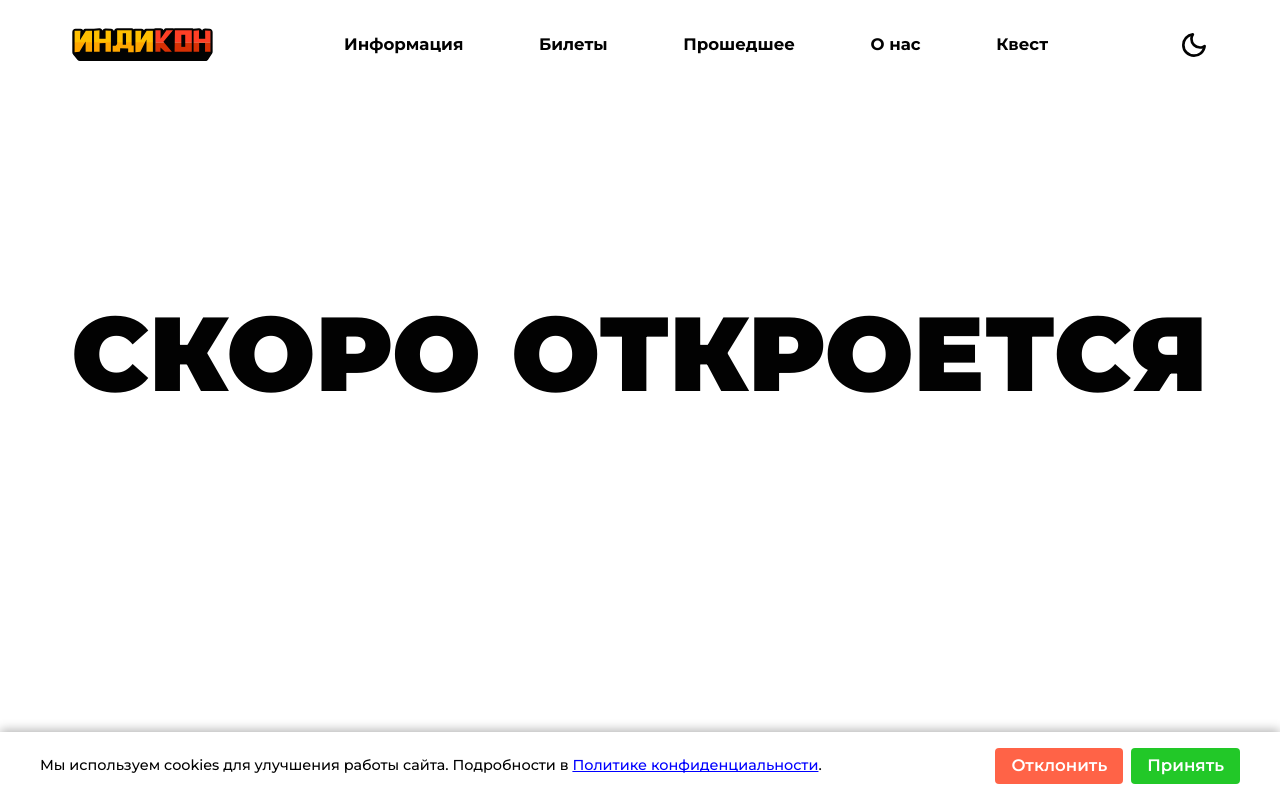
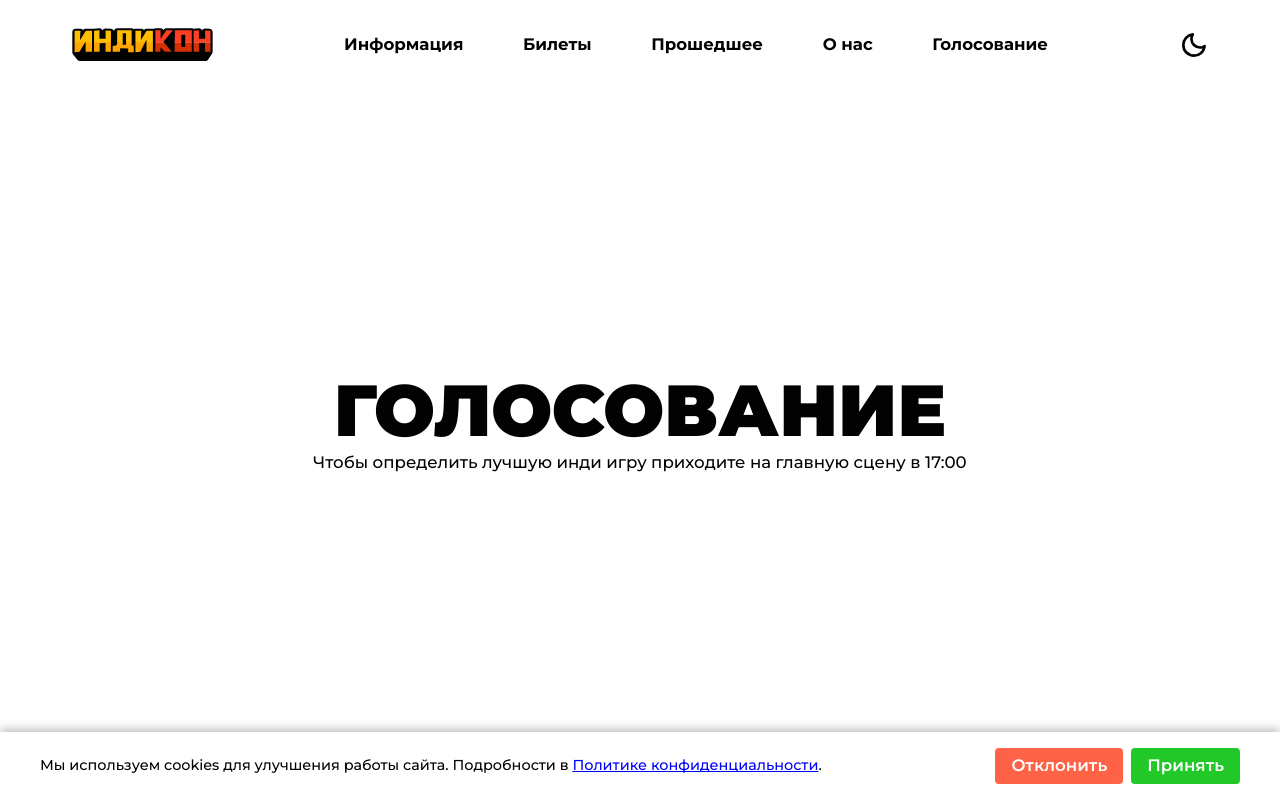
Before and after one commit to MixelTeWork/indiecon, a SvelteKit app: page /quest in a window 1280 px wide. Shown: the top 800 px of the page. Built offline with nearby package versions, Linux system fonts and the light colour scheme; no server answers.

Commit message:
update data

```diff
--- a/src/lib/components/Header.svelte
+++ b/src/lib/components/Header.svelte
@@ -16,7 +16,7 @@
 		{ name: "Билеты", href: resolve("/tickets") },
 		{ name: "Прошедшее", href: resolve("/past_festivals") },
 		{ name: "О нас", href: resolve("/about") },
-		{ name: "Квест", href: resolve("/quest") },
+		{ name: "Голосование", href: resolve("/quest") },
 	];
 </script>
 
--- a/src/routes/quest/+page.svelte
+++ b/src/routes/quest/+page.svelte
@@ -3,22 +3,28 @@
 </script>
 
 <svelte:head>
-	<title>{getTitle("Квест")}</title>
+	<title>{getTitle("Голосование")}</title>
 </svelte:head>
 
-<h1 class="h1">Скоро откроется</h1>
+<section>
+	<h1 class="h2">Голосование</h1>
+	<p>Чтобы определить лучшую инди игру приходите на главную сцену в 17:00</p>
+</section>
 
 <style>
-	h1 {
+	section {
 		margin-bottom: clamp(10rem, -3.5rem + 36vw, 28rem);
 		background-color: var(--theme-main-bg);
 		color: var(--theme-main-text);
 		transition: var(--theme-transition);
-		height: 5em;
+		height: calc(100dvh - var(--header-height) - 3em);
 		text-align: center;
 		display: flex;
+		flex-direction: column;
 		align-items: center;
 		justify-content: center;
+	}
+	h1 {
 		text-transform: uppercase;
 	}
 </style>
--- a/src/routes/tickets/Tickets.svelte
+++ b/src/routes/tickets/Tickets.svelte
@@ -21,7 +21,6 @@
 				"Вход на мероприятие",
 				"Физическая Билет-Открытка + Набор мерча (открытка перевёртыш, стикерпак, значок побольше, плакат) + Ранний вход в 11:00 + Участие в автограф сессиях",
 			],
-			sold: true,
 		},
 		{
 			name: "Ultimate edition",
```
